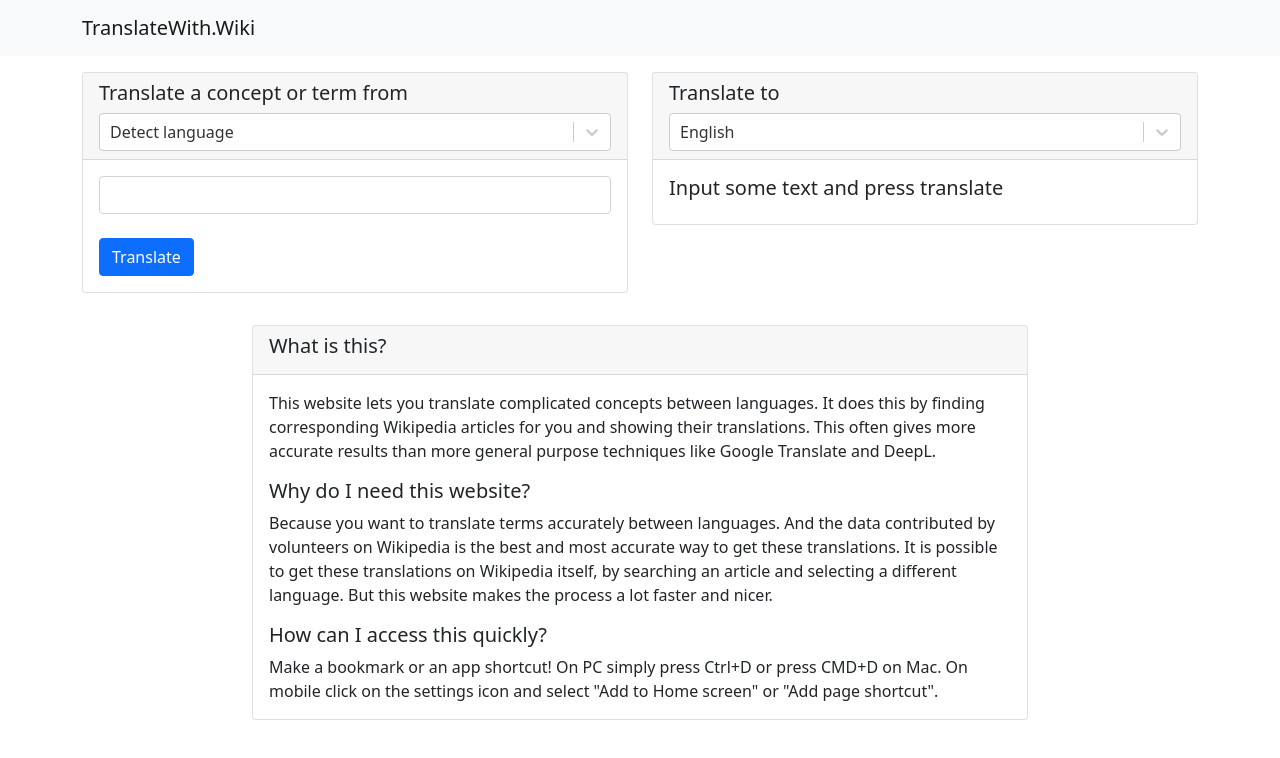
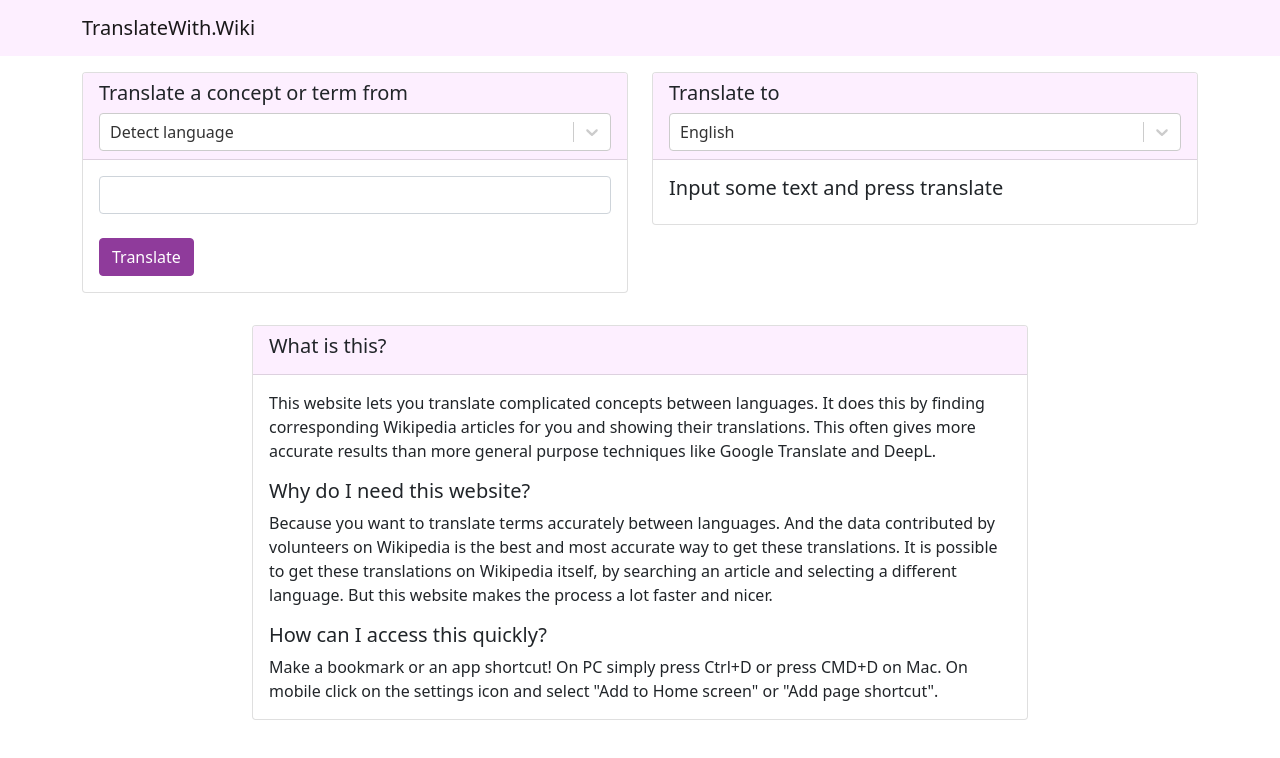
Before and after one commit to raatmarien/translatewith-wiki, a React (Create React App) app in the folder frontend/: page / in a window 1280 px wide. Shown: the top 758 px of the page. Built offline with nearby package versions, Linux system fonts and the light colour scheme.

Commit message:
Add some color

```diff
--- a/frontend/src/App.scss
+++ b/frontend/src/App.scss
@@ -1 +1 @@
-@import "~bootstrap/scss/bootstrap";
+@import "colored-bootstrap";
--- a/frontend/src/App.tsx
+++ b/frontend/src/App.tsx
@@ -2,14 +2,13 @@ import React from 'react';
 import './App.scss';
 import TranslateComponent from './TranslateComponent';
 import ExplanationComponent from './ExplanationComponent';
-import 'bootstrap/dist/css/bootstrap.min.css';
 import Navbar from 'react-bootstrap/Navbar';
 import Container from 'react-bootstrap/Container';
 
 function App() {
   return (
     <div className="App">
-      <Navbar bg="light" expand="lg" className="mb-3">
+      <Navbar bg="secondary" expand="lg" className="mb-3">
         <Container>
           <Navbar.Brand>TranslateWith.Wiki</Navbar.Brand>
         </Container>
--- a/frontend/src/LanguageSelector.tsx
+++ b/frontend/src/LanguageSelector.tsx
@@ -19,6 +19,7 @@ const autoLanguage : Language = {
   label: 'Detect language',
 }
 
+
 export class LanguageSelector extends React.Component<Props, State> {
   render() {
   let options = this.props.addAuto
@@ -29,6 +30,14 @@ export class LanguageSelector extends React.Component<Props, State> {
       <Select
         options={options}
         value={this.props.language}
+        theme={(theme) => ({
+            ...theme,
+            colors: {
+              ...theme.colors,
+              primary: '#8f3b9b',
+              primary25: '#fdefff'
+            }
+          })}
         onChange={(v, e) => v && this.props.onChange(v)} />
     </div>
   );
--- /dev/null
+++ b/frontend/src/colored-bootstrap.scss
@@ -0,0 +1,18 @@
+$primary: #8f3b9b;
+$secondary: #fdefff;
+
+$theme-colors: (
+    "primary": $primary,
+    "secondary": $secondary
+);
+
+
+@import "~bootstrap/scss/bootstrap";
+
+.card-header {
+    background-color: $secondary;
+}
+
+.body {
+    background-color: #fffbff;
+}
```
Also changed, not shown: frontend/package.json (+10 -10 lines), 1 other file (tests, documents, lock files or other folders). Lines whose indentation alone changed are shown as unchanged.
